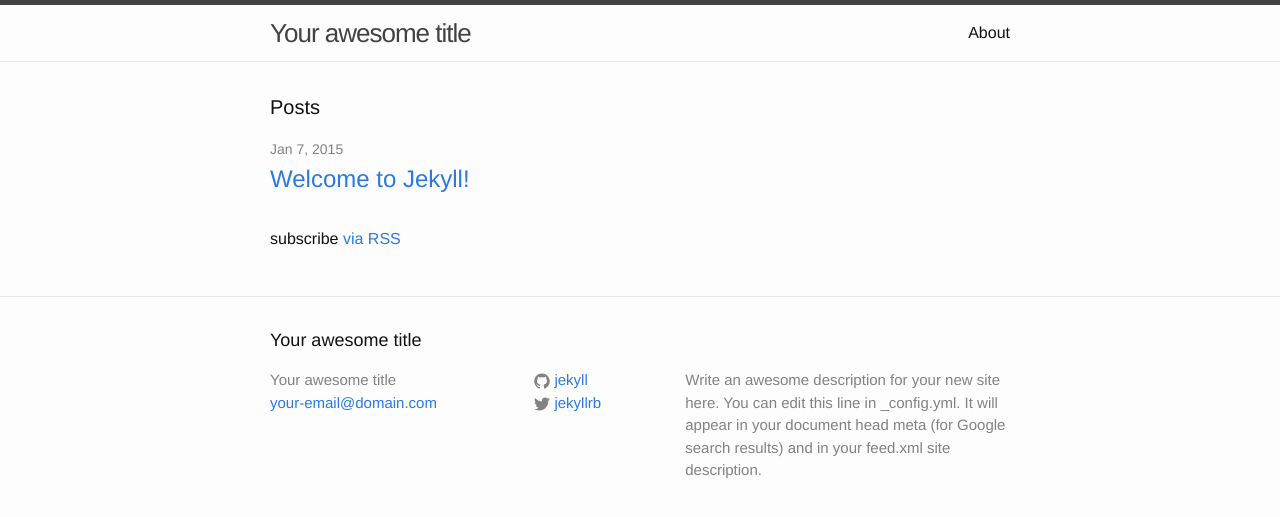
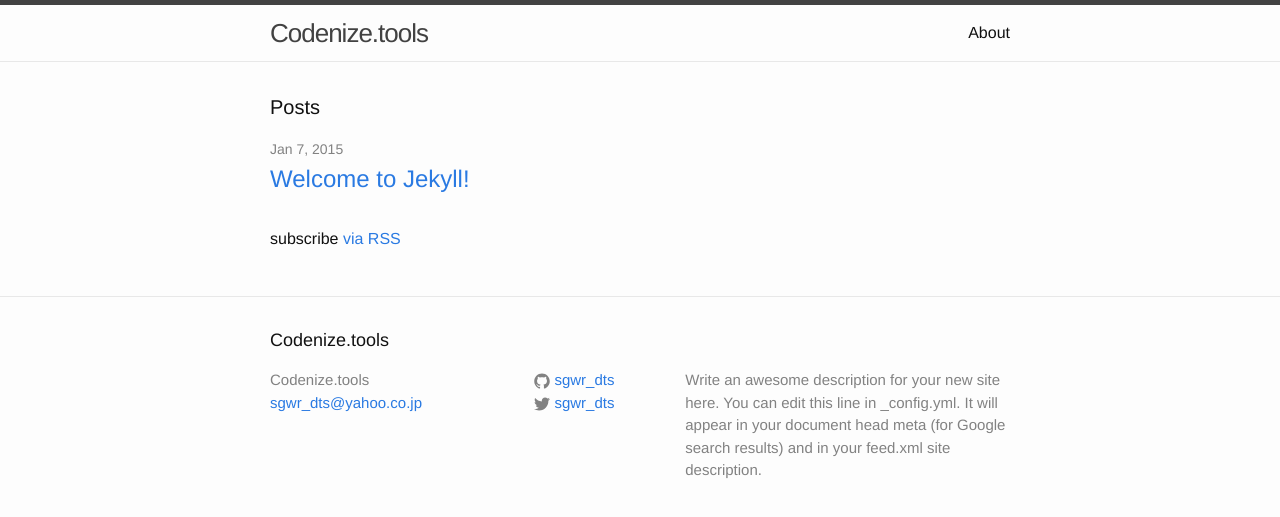
Before and after one commit to codenize-tools/codenize.tools, a Jekyll site: the page built from index.html, in a window 1280 px wide. Shown: the top 517 px of the page. Built offline with Jekyll 4.4.1, drawn with Linux system fonts in a browser that asks for light colours.

Commit message:
Fix config

```diff
--- a/_config.yml
+++ b/_config.yml
@@ -1,14 +1,14 @@
 # Site settings
-title: Your awesome title
-email: your-email@domain.com
+title: Codenize.tools
+email: sgwr_dts@yahoo.co.jp
 description: > # this means to ignore newlines until "baseurl:"
   Write an awesome description for your new site here. You can edit this
   line in _config.yml. It will appear in your document head meta (for
   Google search results) and in your feed.xml site description.
 baseurl: "" # the subpath of your site, e.g. /blog/
-url: "http://yourdomain.com" # the base hostname & protocol for your site
-twitter_username: jekyllrb
-github_username:  jekyll
+url: "http://codenize.tools" # the base hostname & protocol for your site
+twitter_username: sgwr_dts
+github_username:  sgwr_dts
 
 # Build settings
 markdown: kramdown
```
